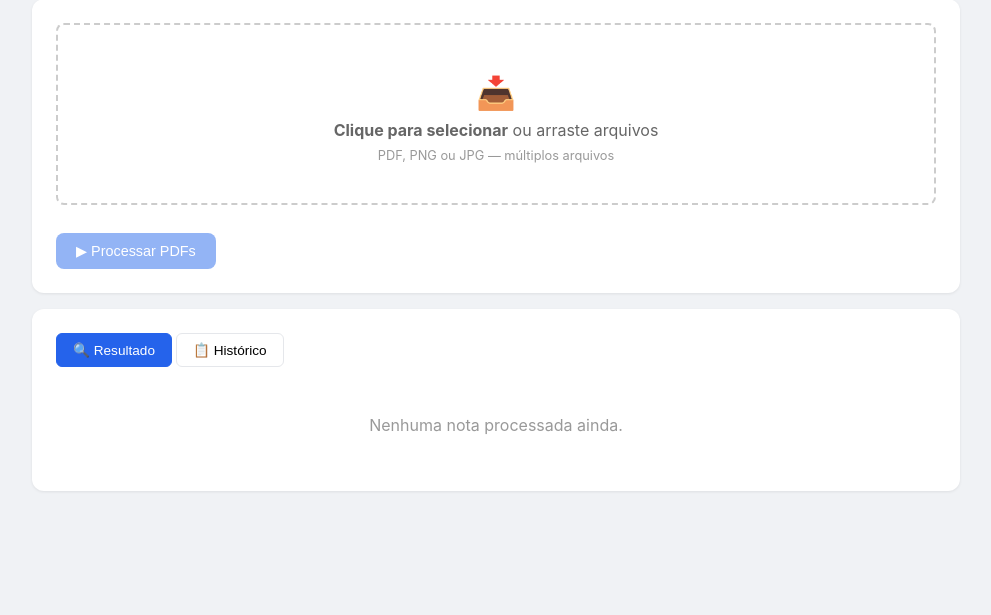
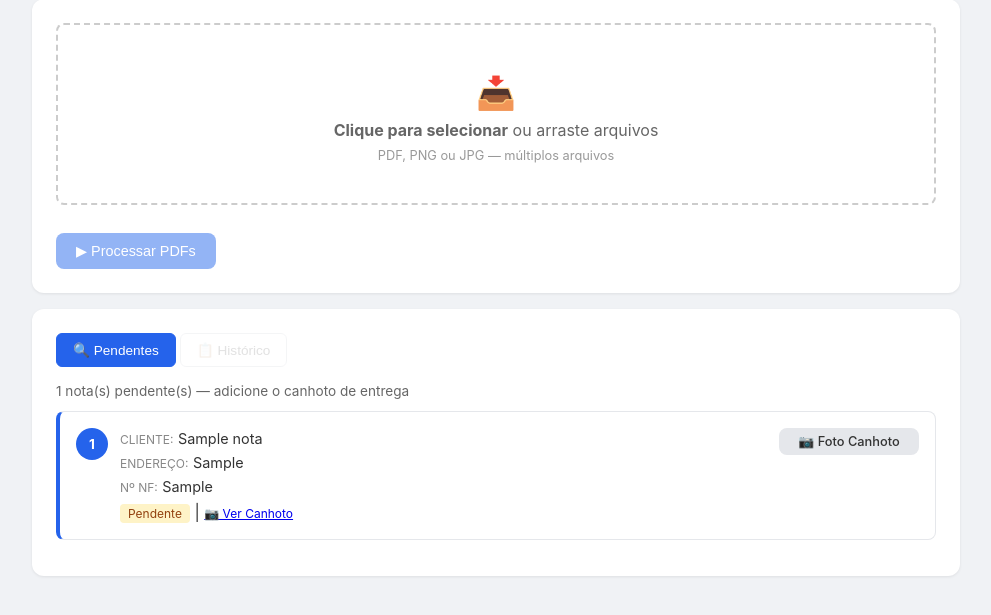
Before and after one commit to petrukio14/nota-app, a Flask app: page / in a window 1280 px wide. Shown: the part 78-693 px from the top of the page, without its empty margins (144-1135 px from the left). Run offline with Flask 3, Linux system fonts and the light colour scheme; the visitor is signed in with stand-in values (Sample User, id 1); tables that the repository leaves empty hold one stand-in row (values such as "Sample post").

Commit message:
isolamento por usuario + regras acesso + pode_historico

```diff
--- a/app.py
+++ b/app.py
@@ -80,10 +80,18 @@ def init_db():
                 admin INTEGER DEFAULT 0
             )
         """)
+        # migracoes: username em notas, pode_historico em usuarios
+        for alter in [
+            "ALTER TABLE notas ADD COLUMN username TEXT",
+            "ALTER TABLE usuarios ADD COLUMN pode_historico INTEGER DEFAULT 0",
+        ]:
+            try: conn.execute(alter)
+            except: pass
+        conn.execute("UPDATE notas SET username = 'admin' WHERE username IS NULL")
         # cria admin padrao se nao existir
         cur = conn.execute("SELECT id FROM usuarios WHERE username = 'admin'")
         if not cur.fetchone():
-            conn.execute("INSERT INTO usuarios (username, password, admin) VALUES (?, ?, 1)",
+            conn.execute("INSERT INTO usuarios (username, password, admin, pode_historico) VALUES (?, ?, 1, 1)",
                          ("admin", "admin123"))
         # atualiza senha do admin via env var se definida
         env_pass = os.getenv("ADMIN_PASS")
@@ -202,11 +210,12 @@ def login():
         passw = request.form.get("pass", "")
         with sqlite3.connect(DB_PATH) as conn:
             row = conn.execute(
-                "SELECT id, username, password, admin FROM usuarios WHERE username = ?", (user,)
+                "SELECT id, username, password, admin, pode_historico FROM usuarios WHERE username = ?", (user,)
             ).fetchone()
         if row and row[2] == passw:
             session["logado"] = True
             session["admin"] = bool(row[3])
+            session["pode_historico"] = bool(row[4]) if len(row) > 4 else False
             session["username"] = row[1]
             return redirect(url_for("index"))
         return render_template("login.html", erro="Usuário ou senha inválidos")
@@ -221,7 +230,12 @@ def logout():
 @app.route("/")
 @login_required
 def index():
-    return render_template("index.html", admin=session.get("admin", False), username=session.get("username", ""))
+    pode_historico = session.get("admin") or session.get("pode_historico")
+    if not pode_historico:
+        with sqlite3.connect(DB_PATH) as conn:
+            row = conn.execute("SELECT pode_historico FROM usuarios WHERE username = ?", (session["username"],)).fetchone()
+            pode_historico = row and row[0]
+    return render_template("index.html", admin=session.get("admin", False), username=session.get("username", ""), pode_historico=pode_historico)
 
 @app.route("/ping")
 def ping():
@@ -274,11 +288,11 @@ def upload():
             with sqlite3.connect(DB_PATH) as conn:
                 cur = conn.execute(
                     """INSERT INTO notas
-                       (batch_id, filename, extracted_text, nome_cliente, endereco, numero_nota, raw_response)
-                       VALUES (?, ?, ?, ?, ?, ?, ?)""",
+                       (batch_id, filename, extracted_text, nome_cliente, endereco, numero_nota, raw_response, username)
+                       VALUES (?, ?, ?, ?, ?, ?, ?, ?)""",
                     (batch_id, unique_name, raw_text,
                      nota.get("nome_cliente", ""), nota.get("endereco", ""),
-                     nf_num, dados_json),
+                     nf_num, dados_json, session["username"]),
                 )
                 nota_id = cur.lastrowid
             todas.append({**nota, "id": nota_id})
@@ -292,7 +306,8 @@ def upload():
 def list_notas():
     with sqlite3.connect(DB_PATH) as conn:
         rows = conn.execute(
-            "SELECT id, filename, nome_cliente, endereco, numero_nota, status, batch_id, canhoto_url, created_at FROM notas ORDER BY id DESC"
+            "SELECT id, filename, nome_cliente, endereco, numero_nota, status, batch_id, canhoto_url, created_at FROM notas WHERE username = ? ORDER BY id DESC",
+            (session["username"],)
         ).fetchall()
     return jsonify([
         {"id": r[0], "filename": r[1], "nome_cliente": r[2] or "",
@@ -315,6 +330,24 @@ def get_nota(nota_id):
         d["raw_response"] = json.loads(d["raw_response"])
     return jsonify(d)
 
+@app.route("/historico")
+@login_required
+def historico():
+    pode = session.get("admin") or session.get("pode_historico")
+    if not pode:
+        return jsonify({"error": "Acesso negado"}), 403
+    with sqlite3.connect(DB_PATH) as conn:
+        rows = conn.execute(
+            "SELECT id, filename, nome_cliente, endereco, numero_nota, status, batch_id, canhoto_url, created_at, username FROM notas ORDER BY id DESC"
+        ).fetchall()
+    return jsonify([
+        {"id": r[0], "filename": r[1], "nome_cliente": r[2] or "",
+         "endereco": r[3] or "", "numero_nota": r[4] or "",
+         "status": r[5] or "pendente", "batch_id": r[6],
+         "canhoto_url": r[7] or "", "created_at": r[8], "username": r[9] or ""}
+        for r in rows
+    ])
+
 @app.route("/batch/<batch_id>")
 @login_required
 def get_batch(batch_id):
@@ -332,6 +365,12 @@ def get_batch(batch_id):
 @app.route("/upload-canhoto/<int:nota_id>", methods=["POST"])
 @login_required
 def upload_canhoto(nota_id):
+    with sqlite3.connect(DB_PATH) as conn:
+        row = conn.execute("SELECT username FROM notas WHERE id = ?", (nota_id,)).fetchone()
+    if not row:
+        return jsonify({"error": "Nota não encontrada"}), 404
+    if row[0] != session["username"] and not session.get("admin"):
+        return jsonify({"error": "Nota não pertence a você"}), 403
     if "file" not in request.files:
         return jsonify({"error": "Nenhum arquivo"}), 400
     file = request.files["file"]
@@ -362,8 +401,8 @@ def admin_limpar():
 @admin_required
 def listar_usuarios():
     with sqlite3.connect(DB_PATH) as conn:
-        rows = conn.execute("SELECT id, username, admin FROM usuarios").fetchall()
-    return jsonify([{"id": r[0], "username": r[1], "admin": bool(r[2])} for r in rows])
+        rows = conn.execute("SELECT id, username, admin, pode_historico FROM usuarios").fetchall()
+    return jsonify([{"id": r[0], "username": r[1], "admin": bool(r[2]), "pode_historico": bool(r[3])} for r in rows])
 
 @app.route("/admin/usuarios", methods=["POST"])
 @admin_required
@@ -372,12 +411,13 @@ def criar_usuario():
     username = data.get("username", "").strip()
     password = data.get("password", "").strip()
     is_admin = 1 if data.get("admin") else 0
+    pode_historico = 1 if data.get("pode_historico") else 0
     if not username or not password:
         return jsonify({"error": "Usuário e senha obrigatórios"}), 400
     try:
         with sqlite3.connect(DB_PATH) as conn:
-            conn.execute("INSERT INTO usuarios (username, password, admin) VALUES (?, ?, ?)",
-                         (username, password, is_admin))
+            conn.execute("INSERT INTO usuarios (username, password, admin, pode_historico) VALUES (?, ?, ?, ?)",
+                         (username, password, is_admin, pode_historico))
         return jsonify({"message": "Usuário criado!"})
     except sqlite3.IntegrityError:
         return jsonify({"error": "Usuário já existe"}), 400
@@ -393,16 +433,30 @@ def deletar_usuario(uid):
 @login_required
 def busca_notas():
     q = request.args.get("q", "").strip()
+    user = session["username"]
+    pode = session.get("admin") or session.get("pode_historico")
     with sqlite3.connect(DB_PATH) as conn:
-        if q:
-            rows = conn.execute(
-                "SELECT id, filename, nome_cliente, endereco, numero_nota, status, canhoto_url, created_at FROM notas WHERE numero_nota LIKE ? ORDER BY id DESC",
-                (f"%{q}%",),
-            ).fetchall()
+        if pode:
+            if q:
+                rows = conn.execute(
+                    "SELECT id, filename, nome_cliente, endereco, numero_nota, status, canhoto_url, created_at FROM notas WHERE numero_nota LIKE ? ORDER BY id DESC",
+                    (f"%{q}%",),
+                ).fetchall()
+            else:
+                rows = conn.execute(
+                    "SELECT id, filename, nome_cliente, endereco, numero_nota, status, canhoto_url, created_at FROM notas ORDER BY id DESC"
+                ).fetchall()
         else:
-            rows = conn.execute(
-                "SELECT id, filename, nome_cliente, endereco, numero_nota, status, canhoto_url, created_at FROM notas ORDER BY id DESC"
-            ).fetchall()
+            if q:
+                rows = conn.execute(
+                    "SELECT id, filename, nome_cliente, endereco, numero_nota, status, canhoto_url, created_at FROM notas WHERE username = ? AND numero_nota LIKE ? ORDER BY id DESC",
+                    (user, f"%{q}%"),
+                ).fetchall()
+            else:
+                rows = conn.execute(
+                    "SELECT id, filename, nome_cliente, endereco, numero_nota, status, canhoto_url, created_at FROM notas WHERE username = ? ORDER BY id DESC",
+                    (user,),
+                ).fetchall()
     return jsonify([
         {"id": r[0], "filename": r[1], "nome_cliente": r[2] or "",
          "endereco": r[3] or "", "numero_nota": r[4] or "",
--- a/templates/index.html
+++ b/templates/index.html
@@ -35,6 +35,7 @@
     .tab-bar { display: flex; gap: 4px; margin-bottom: 16px; }
     .tab-bar button { padding: 8px 16px; border: 1px solid #e5e7eb; background: #fff; border-radius: 6px; cursor: pointer; font-size: .85rem; }
     .tab-bar button.active { background: #2563eb; color: #fff; border-color: #2563eb; }
+    .tab-bar button:disabled { opacity: .4; cursor: not-allowed; }
     .empty { text-align: center; color: #999; padding: 32px; }
     .file-list { margin-top: 12px; display: flex; flex-wrap: wrap; gap: 6px; }
     .file-tag { display: inline-flex; align-items: center; gap: 4px; padding: 4px 10px; border-radius: 4px; font-size: .8rem; background: #e5e7eb; }
@@ -43,6 +44,7 @@
       display: flex; flex-wrap: wrap; gap: 12px; align-items: flex-start;
     }
     .nota-card.info { border-left: 4px solid #2563eb; }
+    .nota-card.entregue { border-left: 4px solid #16a34a; }
     .nota-card .route-num {
       background: #2563eb; color: #fff; border-radius: 50%; width: 32px; height: 32px;
       display: flex; align-items: center; justify-content: center; font-weight: 700; font-size: .85rem; flex-shrink: 0;
@@ -82,15 +84,15 @@
 
     <div class="card">
       <div class="tab-bar">
-        <button class="active" data-tab="detail">&#128269; Resultado</button>
-        <button data-tab="list">&#128203; Histórico</button>
+        <button class="active" data-tab="detail">&#128269; Pendentes</button>
+        <button data-tab="list" id="btnHistorico" {% if not pode_historico %}disabled{% endif %}>&#128203; Histórico</button>
       </div>
 
       <div id="tabDetail">
         <div id="resultArea" class="hidden">
           <div id="notasContainer"></div>
         </div>
-        <div id="emptyDetail" class="empty">Nenhuma nota processada ainda.</div>
+        <div id="emptyDetail" class="empty">Nenhuma nota pendente.</div>
       </div>
 
       <div id="tabList" class="hidden">
@@ -99,7 +101,7 @@
           <button class="btn btn-secondary btn-sm" onclick="loadHistory()">Buscar</button>
         </div>
         <table>
-          <thead><tr><th>ID</th><th>Cliente</th><th>Endereço</th><th>Nº Nota</th><th>Status</th><th>Data</th><th></th></tr></thead>
+          <thead><tr><th>ID</th><th>Usuário</th><th>Cliente</th><th>Endereço</th><th>Nº Nota</th><th>Status</th><th>Data</th><th></th></tr></thead>
           <tbody id="historyBody"></tbody>
         </table>
         <div id="emptyHistory" class="empty">Nenhuma nota no histórico.</div>
@@ -108,6 +110,7 @@
   </div>
 
   <script>
+    const podeHistorico = {{ 'true' if pode_historico else 'false' }};
     const dropZone = document.getElementById('dropZone');
     const fileInput = document.getElementById('fileInput');
     const fileList = document.getElementById('fileList');
@@ -116,10 +119,12 @@
     const resultArea = document.getElementById('resultArea');
     const emptyDetail = document.getElementById('emptyDetail');
     const notasContainer = document.getElementById('notasContainer');
+    const btnHistorico = document.getElementById('btnHistorico');
 
     let selectedFiles = [];
+    let userNotas = [];
+    let currentBatchId = null;
     let currentNotas = [];
-    let currentBatchId = null;
 
     dropZone.addEventListener('click', () => fileInput.click());
     dropZone.addEventListener('dragover', e => { e.preventDefault(); dropZone.classList.add('dragover'); });
@@ -141,13 +146,11 @@
       btnUpload.disabled = selectedFiles.length === 0;
     }
 
-    // Acorda o servidor antes de permitir upload
-    let servidorPronto = false;
     async function acordarServidor() {
       for (let i = 0; i < 5; i++) {
         try {
           const r = await fetch('/notas', { signal: AbortSignal.timeout(15000) });
-          if (r.ok) { servidorPronto = true; return; }
+          if (r.ok) return;
         } catch(e) {}
         await new Promise(r => setTimeout(r, 3000));
       }
@@ -157,26 +160,6 @@
     btnUpload.addEventListener('click', async () => {
       if (!selectedFiles.length) return;
       btnUpload.disabled = true;
-      showStatus('Verificando servidor...', 'loading');
-
-      // acorda se ainda nao estiver pronto
-      if (!servidorPronto) {
-        for (let i = 0; i < 10; i++) {
-          try {
-            const r = await fetch('/notas', { signal: AbortSignal.timeout(15000) });
-            if (r.ok) { servidorPronto = true; break; }
-          } catch(e) {}
-          showStatus('Acordando servidor... (' + (i+1) + '/10)', 'loading');
-          await new Promise(r => setTimeout(r, 3000));
-        }
-      }
-
-      if (!servidorPronto) {
-        showStatus('Servidor indisponivel. Tente recarregar a pagina.', 'error');
-        btnUpload.disabled = false;
-        return;
-      }
-
       showStatus('Processando...', 'loading');
       const formData = new FormData();
       for (const f of selectedFiles) formData.append('files', f);
@@ -186,10 +169,11 @@
         if (!res.ok) { showStatus(data.error || 'Erro', 'error'); return; }
         showStatus(data.message, data.erros?.length ? 'error' : 'success');
         currentBatchId = data.batch_id;
-        currentNotas = data.notas.map((n, i) => ({ ...n, id: n.id || `temp_${i}`, status: 'pendente' }));
-        renderNotas(currentNotas);
+        const novas = data.notas.map((n, i) => ({ ...n, id: n.id || `temp_${i}`, status: 'pendente' }));
+        currentNotas = [...currentNotas, ...novas];
+        userNotas = [...userNotas, ...novas];
+        renderNotas(getPendentes());
         selectedFiles = []; renderFileList();
-        loadHistory();
       } catch (err) {
         if (err.name === 'TimeoutError') {
           showStatus('Tempo limite excedido. O PDF pode ser muito grande ou a IA demorou demais.', 'error');
@@ -200,18 +184,34 @@
       btnUpload.disabled = false;
     });
 
+    function getPendentes() {
+      return userNotas.filter(n => n.status === 'pendente');
+    }
+
     function renderNotas(notas) {
+      if (!notas.length) {
+        resultArea.classList.add('hidden');
+        emptyDetail.classList.remove('hidden');
+        emptyDetail.textContent = 'Nenhuma nota pendente.';
+        if (userNotas.length > 0) {
+          emptyDetail.textContent = 'Todas as notas foram entregues!';
+        }
+        notasContainer.innerHTML = '';
+        return;
+      }
       resultArea.classList.remove('hidden');
       emptyDetail.classList.add('hidden');
-      if (!notas.length) { notasContainer.innerHTML = '<p class="empty">Nenhuma nota.</p>'; return; }
-      let html = `<p style="font-size:.85rem;color:#666;margin-bottom:12px;">${notas.length} nota(s) encontrada(s)</p>`;
-      notas.forEach((n, i) => {
+      let html = `<p style="font-size:.85rem;color:#666;margin-bottom:12px;">${notas.length} nota(s) pendente(s) — adicione o canhoto de entrega</p>`;
+      let idx = 0;
+      notas.forEach(n => {
+        const index = userNotas.findIndex(u => u.id === n.id);
         const statusClass = n.status === 'entregue' ? 'tag-entregue' : 'tag-pendente';
         const statusLabel = n.status === 'entregue' ? 'Entregue' : 'Pendente';
         const canhotoLink = n.canhoto_url ? `<a href="${n.canhoto_url}" target="_blank" style="font-size:.75rem;">&#128247; Ver Canhoto</a>` : '';
+        const cardClass = n.status === 'entregue' ? 'nota-card entregue' : 'nota-card info';
         html += `
-          <div class="nota-card info" data-index="${i}">
-            <div class="route-num">${i + 1}</div>
+          <div class="${cardClass}" data-index="${index}">
+            <div class="route-num">${++idx}</div>
             <div class="body">
               <div class="field"><label>Cliente:</label> <span class="value">${n.nome_cliente || '-'}</span></div>
               <div class="field"><label>Endereço:</label> <span class="value">${n.endereco || '-'}</span></div>
@@ -221,15 +221,22 @@
                 ${canhotoLink ? ' | ' + canhotoLink : ''}
               </div>
             </div>
+            ${n.status === 'pendente' ? `
             <div class="actions">
               <label class="btn btn-secondary btn-sm btn-block" style="cursor:pointer;text-align:center;">
                 &#128247; Foto Canhoto
-                <input type="file" accept="image/png,image/jpg,image/jpeg" style="display:none" onchange="uploadCanhoto(${n.id || 0}, this, ${i})">
+                <input type="file" accept="image/png,image/jpg,image/jpeg" style="display:none" onchange="uploadCanhoto(${typeof n.id === 'number' ? n.id : 0}, this, ${index})">
               </label>
-            </div>
+            </div>` : ''}
           </div>`;
       });
       notasContainer.innerHTML = html;
+      atualizarBotoes();
+    }
+
+    function atualizarBotoes() {
+      const pendentes = getPendentes().length;
+      btnHistorico.disabled = pendentes > 0 || !podeHistorico;
     }
 
     window.uploadCanhoto = async function(notaId, input, index) {
@@ -241,9 +248,15 @@
         const res = await fetch(`/upload-canhoto/${notaId}`, { method: 'POST', body: formData });
         const data = await res.json();
         if (!res.ok) { alert('Erro: ' + data.error); return; }
-        currentNotas[index].status = 'entregue';
-        currentNotas[index].canhoto_url = data.canhoto_url;
-        renderNotas(currentNotas);
+        if (userNotas[index]) {
+          userNotas[index].status = 'entregue';
+          userNotas[index].canhoto_url = data.canhoto_url;
+        }
+        renderNotas(getPendentes());
+        // se todas entregues, avisa
+        if (getPendentes().length === 0 && podeHistorico) {
+          showStatus('Todas as notas foram entregues! Acesse o Histórico.', 'success');
+        }
       } catch(e) { alert('Erro: ' + e.message); }
     };
 
@@ -255,6 +268,7 @@
 
     document.querySelectorAll('.tab-bar button').forEach(btn => {
       btn.addEventListener('click', () => {
+        if (btn.disabled) return;
         document.querySelectorAll('.tab-bar button').forEach(b => b.classList.remove('active'));
         btn.classList.add('active');
         switchTab(btn.dataset.tab);
@@ -264,13 +278,15 @@
     function switchTab(tab) {
       document.getElementById('tabDetail').classList.toggle('hidden', tab !== 'detail');
       document.getElementById('tabList').classList.toggle('hidden', tab !== 'list');
+      if (tab === 'list') loadHistory();
     }
 
     async function loadHistory() {
       try {
         const q = document.getElementById('searchNF').value.trim();
-        const url = q ? `/notas/busca?q=${encodeURIComponent(q)}` : '/notas';
+        const url = q ? `/notas/busca?q=${encodeURIComponent(q)}` : '/historico';
         const res = await fetch(url);
+        if (res.status === 403) { return; }
         const list = await res.json();
         const tbody = document.getElementById('historyBody');
         const empty = document.getElementById('emptyHistory');
@@ -284,7 +300,7 @@
           const links = [];
           if (n.canhoto_url) links.push(`<a href="${n.canhoto_url}" target="_blank" style="font-size:.7rem;">Canhoto</a>`);
           const tr = document.createElement('tr');
-          tr.innerHTML = `<td>${n.id}</td><td>${n.nome_cliente || '-'}</td><td style="max-width:200px;overflow:hidden;text-overflow:ellipsis;white-space:nowrap;">${n.endereco || '-'}</td><td>${n.numero_nota || '-'}</td><td>${st}</td><td>${n.created_at}</td><td>${links.join(' | ')}<button class="btn btn-secondary btn-sm" onclick="viewNota(${n.id})" style="margin-left:4px;">Ver</button></td>`;
+          tr.innerHTML = `<td>${n.id}</td><td>${n.username || '-'}</td><td>${n.nome_cliente || '-'}</td><td style="max-width:200px;overflow:hidden;text-overflow:ellipsis;white-space:nowrap;">${n.endereco || '-'}</td><td>${n.numero_nota || '-'}</td><td>${st}</td><td>${n.created_at}</td><td>${links.join(' | ')}<button class="btn btn-secondary btn-sm" onclick="viewNota(${n.id})" style="margin-left:4px;">Ver</button></td>`;
           tbody.appendChild(tr);
         });
       } catch(e) {}
@@ -296,24 +312,39 @@
       try {
         const res = await fetch('/notas/' + id);
         const data = await res.json();
-        currentNotas = [data];
-        renderNotas(currentNotas);
+        // adiciona/atualiza na lista do usuario se pertencer a ele
+        const idx = userNotas.findIndex(n => n.id === id);
+        if (idx >= 0) {
+          userNotas[idx] = { ...userNotas[idx], ...data };
+        } else if (data.username === '{{ username }}') {
+          userNotas.push(data);
+        }
+        renderNotas(getPendentes());
         switchTab('detail');
       } catch(e) {}
     };
 
-    loadHistory();
+    async function carregarMinhasNotas() {
+      try {
+        const res = await fetch('/notas');
+        const list = await res.json();
+        userNotas = list;
+        renderNotas(getPendentes());
+      } catch(e) {}
+    }
+    carregarMinhasNotas();
 
     window.adminPanel = async function() {
       const res = await fetch('/admin/usuarios');
       const usuarios = await res.json();
       let html = '<h3 style="margin-bottom:12px;">Gerenciar Usuários</h3>';
-      html += '<table style="font-size:.85rem;margin-bottom:16px;"><thead><tr><th>ID</th><th>Usuário</th><th>Admin</th><th></th></tr></thead><tbody>';
+      html += '<table style="font-size:.85rem;margin-bottom:16px;"><thead><tr><th>ID</th><th>Usuário</th><th>Admin</th><th>Ver Histórico</th><th></th></tr></thead><tbody>';
       usuarios.forEach(u => {
-        html += `<tr><td>${u.id}</td><td>${u.username}</td><td>${u.admin ? 'Sim' : 'Não'}</td><td>${u.admin ? '' : '<button class="btn btn-secondary btn-sm" onclick="deletarUsuario('+u.id+')">Remover</button>'}</td></tr>`;
+        const hist = u.pode_historico ? 'Sim' : 'Não';
+        html += `<tr><td>${u.id}</td><td>${u.username}</td><td>${u.admin ? 'Sim' : 'Não'}</td><td>${hist}</td><td>${u.admin ? '' : '<button class="btn btn-secondary btn-sm" onclick="deletarUsuario('+u.id+')">Remover</button>'}</td></tr>`;
       });
       html += '</tbody></table>';
-      html += '<div style="display:flex;gap:8px;flex-wrap:wrap;"><input type="text" id="novoUser" placeholder="Usuário" style="flex:1;padding:8px;border:1px solid #e5e7eb;border-radius:6px;"><input type="password" id="novaSenha" placeholder="Senha" style="flex:1;padding:8px;border:1px solid #e5e7eb;border-radius:6px;"><button class="btn btn-primary btn-sm" onclick="criarUsuario()">Criar</button></div>';
+      html += '<div style="display:flex;gap:8px;flex-wrap:wrap;"><input type="text" id="novoUser" placeholder="Usuário" style="padding:8px;border:1px solid #e5e7eb;border-radius:6px;"><input type="password" id="novaSenha" placeholder="Senha" style="padding:8px;border:1px solid #e5e7eb;border-radius:6px;"><label style="display:flex;align-items:center;gap:4px;font-size:.85rem;"><input type="checkbox" id="novoPodeHistorico"> Ver Histórico</label><button class="btn btn-primary btn-sm" onclick="criarUsuario()">Criar</button></div>';
       mostrarModal(html);
     };
 
@@ -332,11 +363,12 @@
     window.criarUsuario = async function() {
       const username = document.getElementById('novoUser').value.trim();
       const password = document.getElementById('novaSenha').value.trim();
+      const podeHistorico = document.getElementById('novoPodeHistorico').checked;
       if (!username || !password) { alert('Preencha usuário e senha'); return; }
       const res = await fetch('/admin/usuarios', {
         method: 'POST',
         headers: {'Content-Type': 'application/json'},
-        body: JSON.stringify({username, password}),
+        body: JSON.stringify({username, password, pode_historico: podeHistorico}),
       });
       const data = await res.json();
       alert(data.message || data.error);
```
Also changed, not shown: test_pass.py (added, +15 -0 lines).
